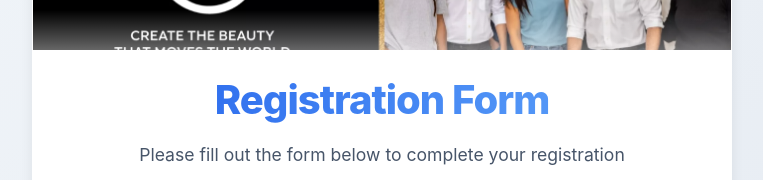
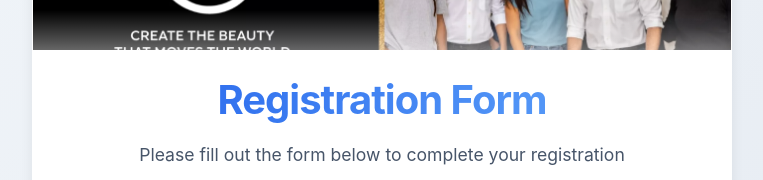
Before and after one commit to mesreejithr/pjform, a plain HTML site: page index.html in a window 1280 px wide. Shown: the part 141-321 px from the top of the page, without its empty margins (258-1021 px from the left). Drawn offline with Linux system fonts and the light colour scheme.

Commit message:
update2l commit

```diff
--- a/styles.css
+++ b/styles.css
@@ -107,7 +107,7 @@ body {
     color: var(--text-primary);
     font-size: 2.5rem;
     margin-bottom: 12px;
-    font-weight: 800;
+    font-weight: 700;
     letter-spacing: -0.025em;
     background: linear-gradient(90deg, var(--primary-color), #60a5fa);
     -webkit-background-clip: text;
```
